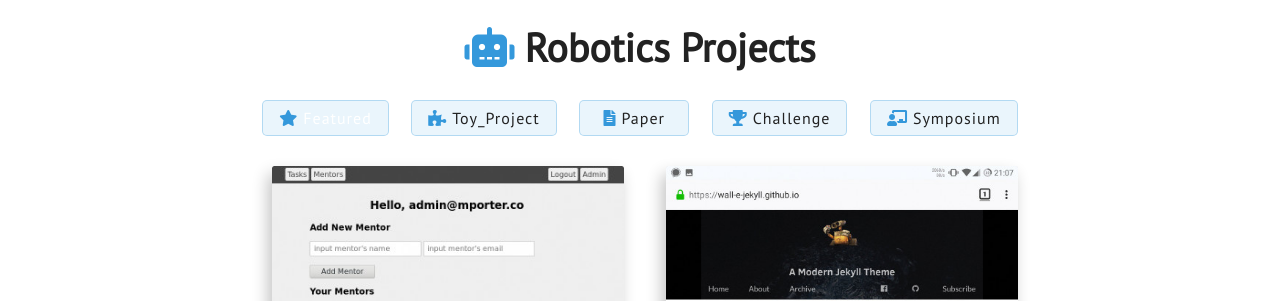
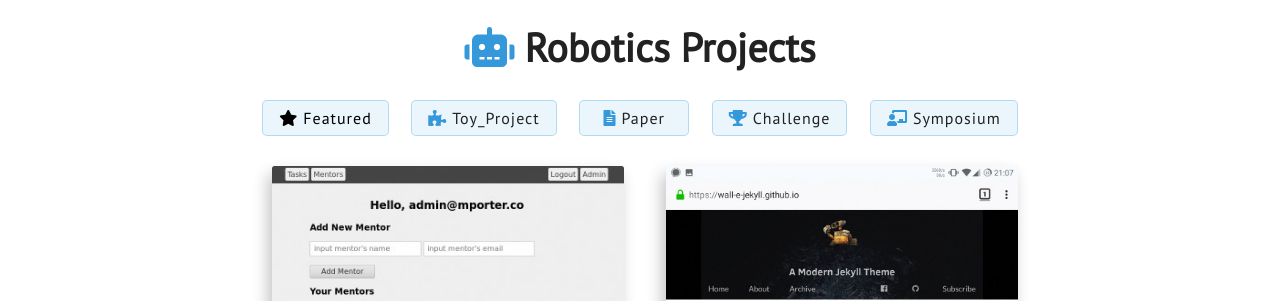
Before and after one commit to ckwnsgk/ckwnsgk.github.io, a Jekyll site: the page built from index.html, in a window 1280 px wide. Shown: the part 956-1257 px from the top of the page. Built offline with Jekyll 4.4.1, drawn with Linux system fonts in a browser that asks for light colours; nearby versions of some CDN libraries.

Commit message:
project 글씨 업데이트

```diff
--- a/_includes/projects.html
+++ b/_includes/projects.html
@@ -4,7 +4,7 @@
             <div class="section-heading" id="featured-projects-text"><i class="fas fa-robot" style="color: #3498db; margin-right: 10px;"></i>Robotics Projects</div>
 
                 <div class="project-technologies project-filter-buttons">
-                    <a id="featured" class="semi-transparent-button with-border white-button project-filter-button" onclick="selected('featured')"><i class="fas fa-star" style="margin-right: 5px;"></i>Featured</a>
+                    <a id="featured" class="semi-transparent-button with-border white-button project-filter-button" onclick="selected('featured')" style="color: black;"><i class="fas fa-star" style="margin-right: 5px; color: black;"></i>Featured</a>
                     <a id="toy_project" class="semi-transparent-button with-border white-button project-filter-button" onclick="selected('toy_project')"><i class="fas fa-puzzle-piece" style="margin-right: 5px;"></i>Toy_Project</a>
                     <a id="paper" class="semi-transparent-button with-border white-button project-filter-button" onclick="selected('paper')"><i class="fas fa-file-alt" style="margin-right: 5px;"></i>Paper</a>
                     <a id="challenge" class="semi-transparent-button with-border white-button project-filter-button" onclick="selected('challenge')"><i class="fas fa-trophy" style="margin-right: 5px;"></i>Challenge</a>
```
